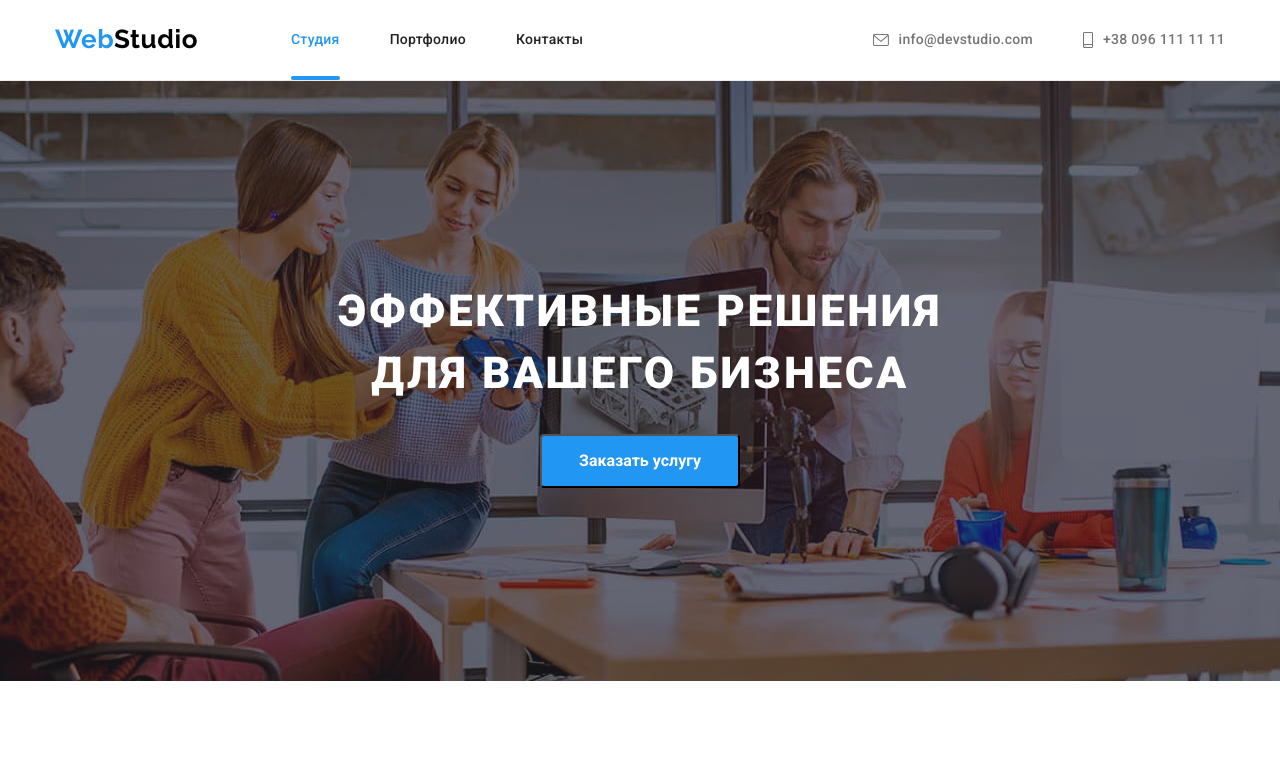
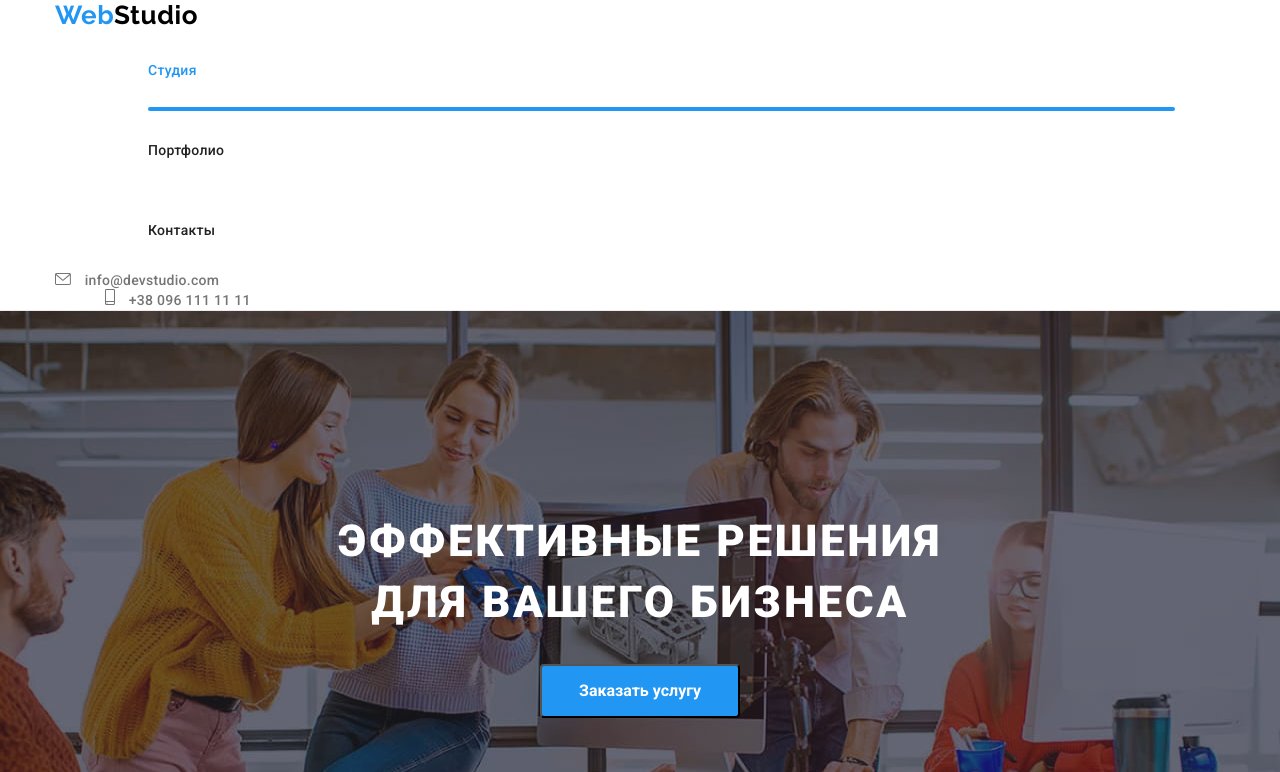
Before and after one commit to Maksym-Maleiev/goit-markup-hw-08, a plain HTML site: page index.html in a window 1280 px wide. Shown: the top 772 px of the page. Drawn offline with nearby package versions, Linux system fonts and the light colour scheme; files that its build step writes are made by us from their sources.

Commit message:
add adaptive

```diff
--- a/sass/layout/_header.scss
+++ b/sass/layout/_header.scss
@@ -3,17 +3,17 @@
 }
 
 .main-nav {
-  display: flex;
+  // display: flex;
   align-items: center;
 }
 
 .site-nav {
-  display: flex;
+  // display: flex;
   align-items: center;
 }
 
 .site-nav-list {
-  display: flex;
+  // display: flex;
   margin-left: 93px;
 }
 
@@ -64,7 +64,7 @@
 }
 
 .auth-nav-list {
-  display: flex;
+  // display: flex;
   margin-left: auto;
 }
 
@@ -75,7 +75,7 @@
 }
 
 .auth-nav-list__link {
-  display: flex;
+  // display: flex;
   align-items: center;
 
   color: var(--primary-text-color);
@@ -109,3 +109,115 @@
     fill: currentColor;
   }
 }
+
+// .page-header {
+//   border-bottom: 1px solid #ececec;
+// }
+
+// .main-nav {
+//   display: flex;
+//   align-items: center;
+// }
+
+// .site-nav {
+//   display: flex;
+//   align-items: center;
+// }
+
+// .site-nav-list {
+//   display: flex;
+//   margin-left: 93px;
+// }
+
+// .site-nav-list__item {
+//   margin-right: 50px;
+
+//   &:last-child {
+//     margin-right: 0;
+//   }
+// }
+
+// .site-nav-list__link {
+//   display: block;
+//   padding-top: 32px;
+//   padding-bottom: 32px;
+
+//   color: var(--title-text-color);
+
+//   @include font(500, 14px, 1.14);
+//   letter-spacing: 0.02em;
+//   text-decoration: none;
+//   transition: color 250ms var(--timing-function);
+
+//   &:hover,
+//   &:focus {
+//     color: var(--accent-color);
+//   }
+// }
+
+// .site-nav-list__link.current {
+//   color: var(--accent-color);
+
+//   position: relative;
+
+//   &::after {
+//     content: '';
+
+//     position: absolute;
+//     left: 0;
+//     bottom: 0;
+
+//     display: block;
+//     width: 100%;
+//     height: 4px;
+//     background: #2196f3;
+//     border-radius: 2px;
+//   }
+// }
+
+// .auth-nav-list {
+//   display: flex;
+//   margin-left: auto;
+// }
+
+// .auth-nav-list__item + {
+//   .auth-nav-list__item {
+//     margin-left: 50px;
+//   }
+// }
+
+// .auth-nav-list__link {
+//   display: flex;
+//   align-items: center;
+
+//   color: var(--primary-text-color);
+
+//   @include font(500, 14px, 1.14);
+//   letter-spacing: 0.02em;
+//   text-decoration: none;
+
+//   transition: color 250ms var(--timing-function);
+
+//   &:hover,
+//   &:focus {
+//     color: var(--accent-color);
+//   }
+// }
+
+// .auth-nav-list__mail {
+//   margin-right: 10px;
+//   fill: currentColor;
+
+//   &:hover {
+//     fill: currentColor;
+//   }
+// }
+
+// .auth-nav-list__tel {
+//   margin-right: 10px;
+//   fill: currentColor;
+
+//   &:hover {
+//     fill: currentColor;
+//   }
+// }
```
Also changed, not shown: css/main.css, css/main.min.css, 2 other files.
